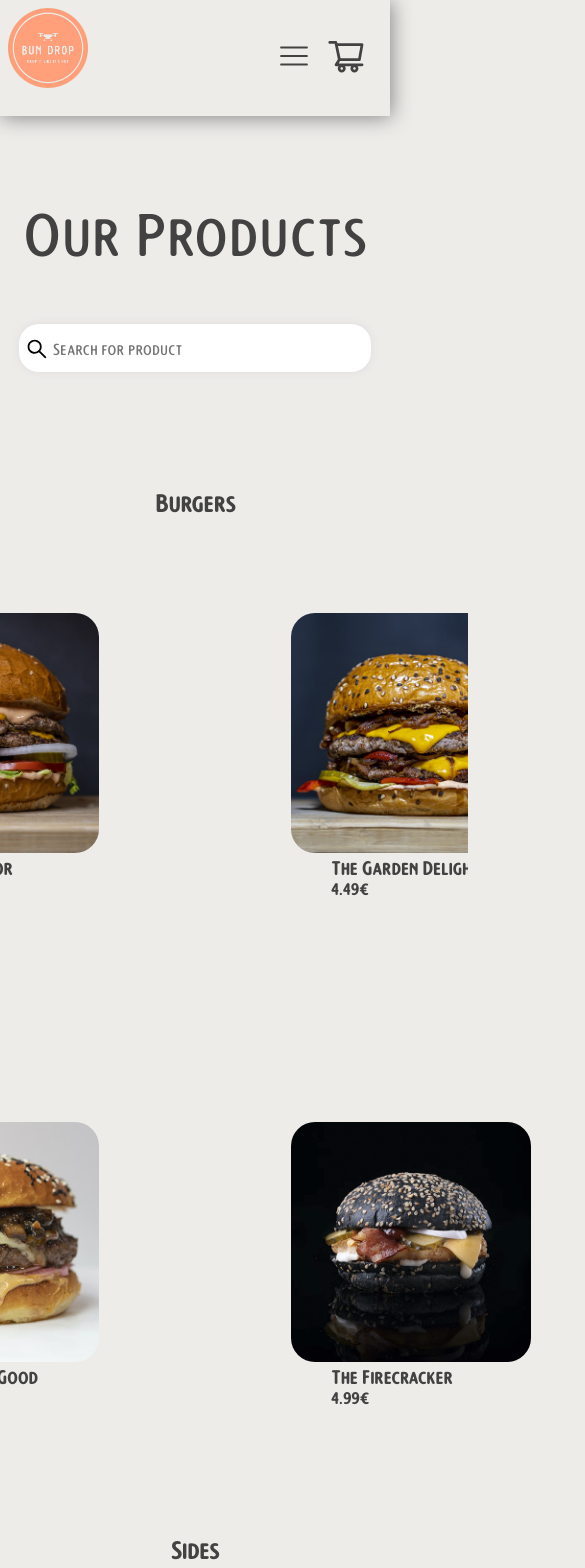
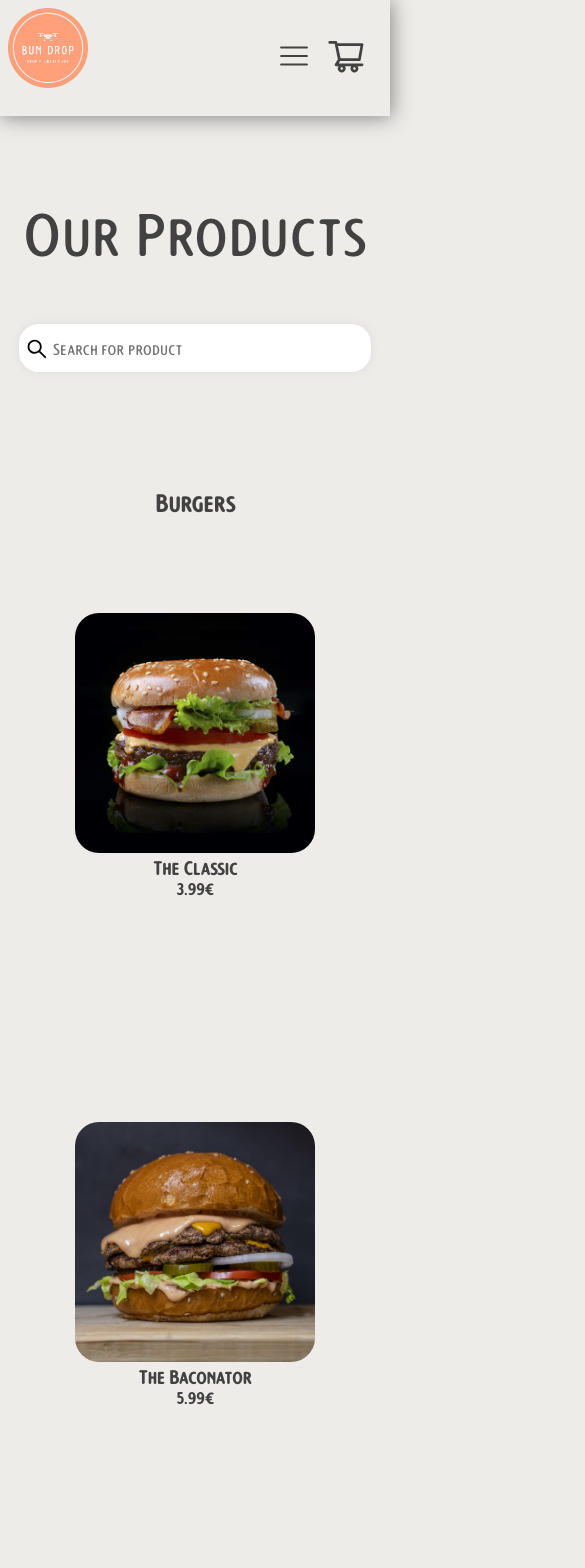
Before and after one commit to JakubMichalski98/bun-drop, a React (Vite) app: page /menu in a window 390 px wide. Shown: the top 1568 px of the page, 585 px wide, since content can reach past the window. Built offline with nearby package versions, Linux system fonts and the light colour scheme; data requests are answered from the project's data file; the HTML template or start-up script is replaced by a standard one.

Commit message:
Add media queries to menu page and components

```diff
--- a/src/components/hero/Hero.module.css
+++ b/src/components/hero/Hero.module.css
@@ -36,7 +36,7 @@ p {
     margin-top: 6rem;
 }
 
-@media only screen and (max-width: 1400px) {
+@media screen and (max-width: 1400px) {
 
     h1 {
         font-size: 54px;
@@ -59,13 +59,13 @@ p {
 
 }
 
-@media only screen and (max-width: 992px)
+@media screen and (max-width: 992px)
 {
-    h1 {
+    .container h1 {
         font-size: 36px;
     }
 
-    p {
+    .container p {
         font-size: 18px;
     }
 
@@ -95,11 +95,11 @@ p {
         height: 237px;
         width: 237px;
     }
-    h1 {
+    .container h1 {
         font-size: 52px;
     }
 
-    p {
+    .container p {
         font-size: 16px;
     }
 
--- a/src/components/product_card/ProductCard.module.css
+++ b/src/components/product_card/ProductCard.module.css
@@ -29,3 +29,30 @@
 .textcontainer {
     margin-left: 40px;
 }
+
+@media screen and (max-width: 1400px) {
+    .productcard img {
+        height: 168px;
+        width: 168px;
+    }
+}
+
+@media screen and (max-width: 992px) {
+    .productcard img {
+        height: 240px;
+        width: 240px;
+    }
+}
+
+@media screen and (max-width: 768px)
+{
+
+    .textcontainer {
+        margin-left: 0;
+    }
+
+    .productcard {
+        align-items: center;
+        text-align: center;
+    }
+}
--- a/src/components/product_list/ProductList.module.css
+++ b/src/components/product_list/ProductList.module.css
@@ -22,3 +22,22 @@
     display: grid;
     grid-template-columns: repeat(4, 1fr);
 }
+
+@media screen and (max-width: 1400px) {
+    .productlist {
+        grid-template-columns: repeat(3, 1fr);
+    }
+}
+
+@media screen and (max-width: 992px) {
+    .productlist {
+        grid-template-columns: repeat(2, 1fr);
+    }
+}
+
+@media screen and (max-width: 768px)
+{
+    .productlist {
+        grid-template-columns: repeat(1, 1fr);
+    }
+}
```
